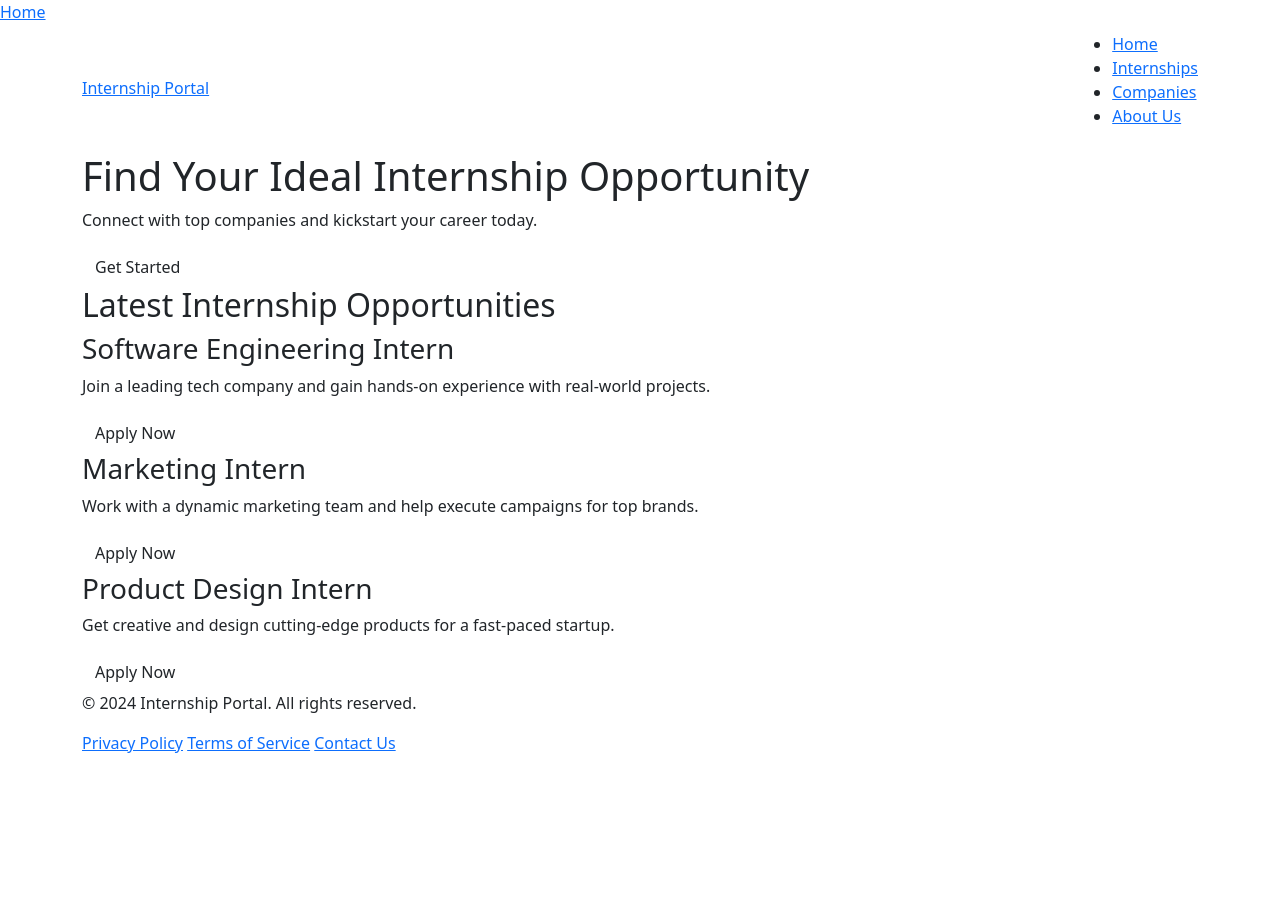
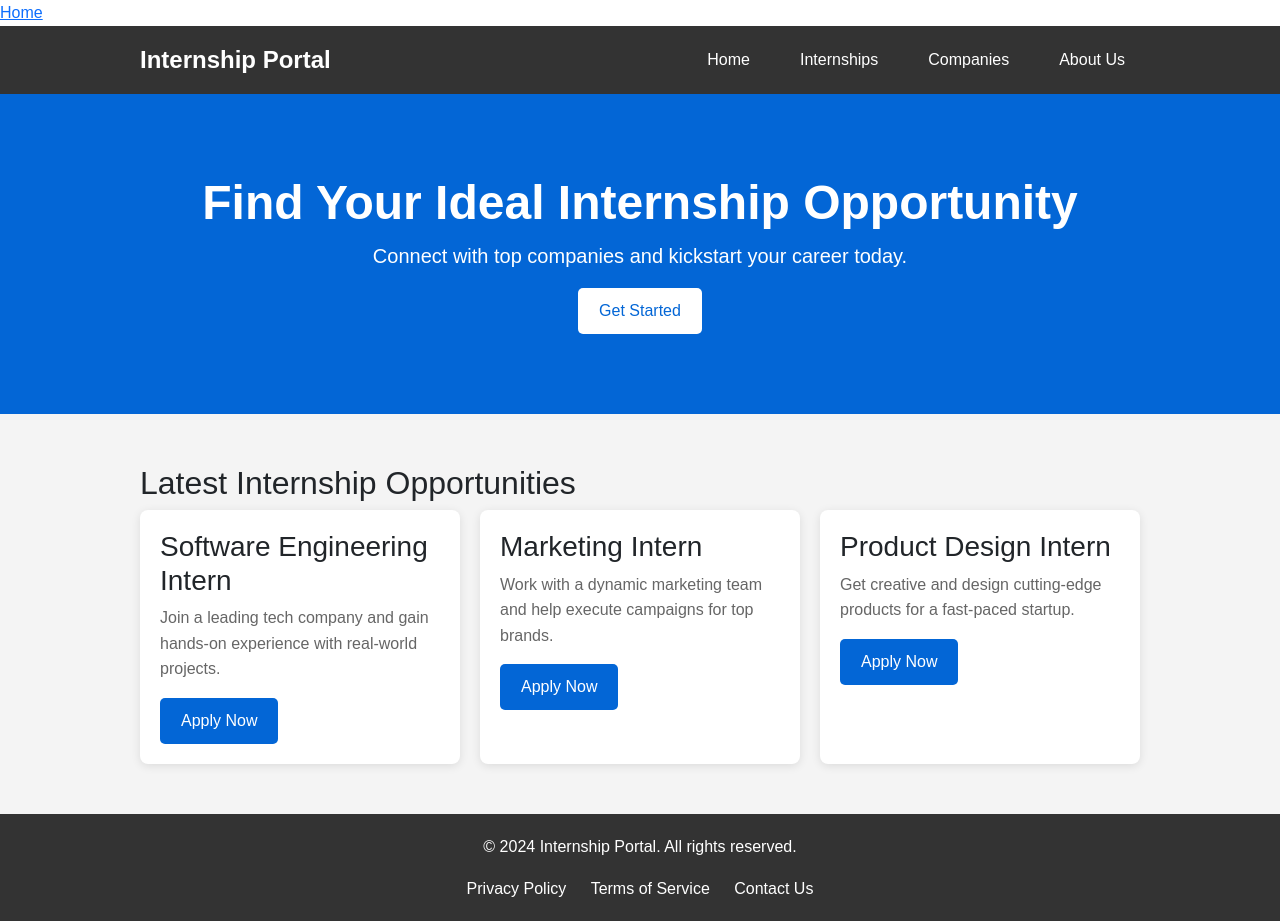
Before and after one commit to thebenjii/sitetest.github.io, a Jekyll site: the page built from index.md, in a window 1280 px wide. Built offline with Jekyll 4.4.1, drawn with Linux system fonts in a browser that asks for light colours; before the commit the page ends 900 px from its top, so only the background shows below that.

Commit message:
Update style.css

```diff
--- a/assets/style.css
+++ b/assets/style.css
@@ -1,42 +1,141 @@
-/* Application Form Styles */
-.application-form {
-  padding: 50px 0;
-  background-color: #f9f9f9;
+/* General Styles */
+body {
+  font-family: Arial, sans-serif;
+  margin: 0;
+  padding: 0;
+  line-height: 1.6;
 }
 
-.application-form h1 {
-  font-size: 2rem;
-  margin-bottom: 20px;
-}
-
-.application-form form {
-  display: flex;
-  flex-direction: column;
-  max-width: 600px;
+.container {
+  width: 80%;
   margin: 0 auto;
 }
 
-.application-form label {
-  font-weight: bold;
-  margin-top: 15px;
+/* Navbar */
+.navbar {
+  background-color: #333;
+  color: white;
+  padding: 15px 0;
 }
 
-.application-form input, .application-form select, .application-form textarea {
-  padding: 10px;
-  margin-top: 5px;
-  margin-bottom: 20px;
-  border-radius: 5px;
-  border: 1px solid #ccc;
+.navbar .container {
+  display: flex;
+  justify-content: space-between;
+  align-items: center;
 }
 
-.application-form input[type="submit"] {
+.logo a {
+  font-size: 1.5rem;
+  color: white;
+  text-decoration: none;
+  font-weight: bold;
+}
+
+.nav-links {
+  list-style: none;
+  margin: 0;
+  padding: 0;
+  display: flex;
+}
+
+.nav-links li {
+  margin-left: 20px;
+}
+
+.nav-links a {
+  color: white;
+  text-decoration: none;
+  padding: 8px 15px;
+}
+
+.nav-links a:hover {
+  background-color: #555;
+  border-radius: 5px;
+}
+
+/* Hero Section */
+.hero {
   background-color: #0366d6;
   color: white;
-  border: none;
-  padding: 15px;
-  cursor: pointer;
+  padding: 80px 0;
+  text-align: center;
 }
 
-.application-form input[type="submit"]:hover {
+.hero h1 {
+  font-size: 3rem;
+  font-weight: bold;
+}
+
+.hero p {
+  font-size: 1.25rem;
+}
+
+.hero .btn {
+  background-color: #fff;
+  color: #0366d6;
+  padding: 10px 20px;
+  text-decoration: none;
+  border-radius: 5px;
+}
+
+.hero .btn:hover {
+  background-color: #eee;
+}
+
+/* Internship Listings */
+.internship-listings {
+  padding: 50px 0;
+  background-color: #f4f4f4;
+}
+
+.internship-grid {
+  display: flex;
+  justify-content: space-between;
+  gap: 20px;
+}
+
+.internship-card {
+  background-color: white;
+  padding: 20px;
+  border-radius: 8px;
+  box-shadow: 0 2px 10px rgba(0, 0, 0, 0.1);
+  flex: 1;
+}
+
+.internship-card h3 {
+  margin-top: 0;
+}
+
+.internship-card p {
+  color: #666;
+}
+
+.internship-card .btn {
+  background-color: #0366d6;
+  color: white;
+  padding: 10px 20px;
+  text-decoration: none;
+  border-radius: 5px;
+}
+
+.internship-card .btn:hover {
   background-color: #024e9b;
 }
+
+/* Footer */
+footer {
+  background-color: #333;
+  color: white;
+  padding: 20px 0;
+  text-align: center;
+}
+
+footer a {
+  color: white;
+  margin: 0 10px;
+  text-decoration: none;
+}
+
+footer a:hover {
+  text-decoration: underline;
+}
```
